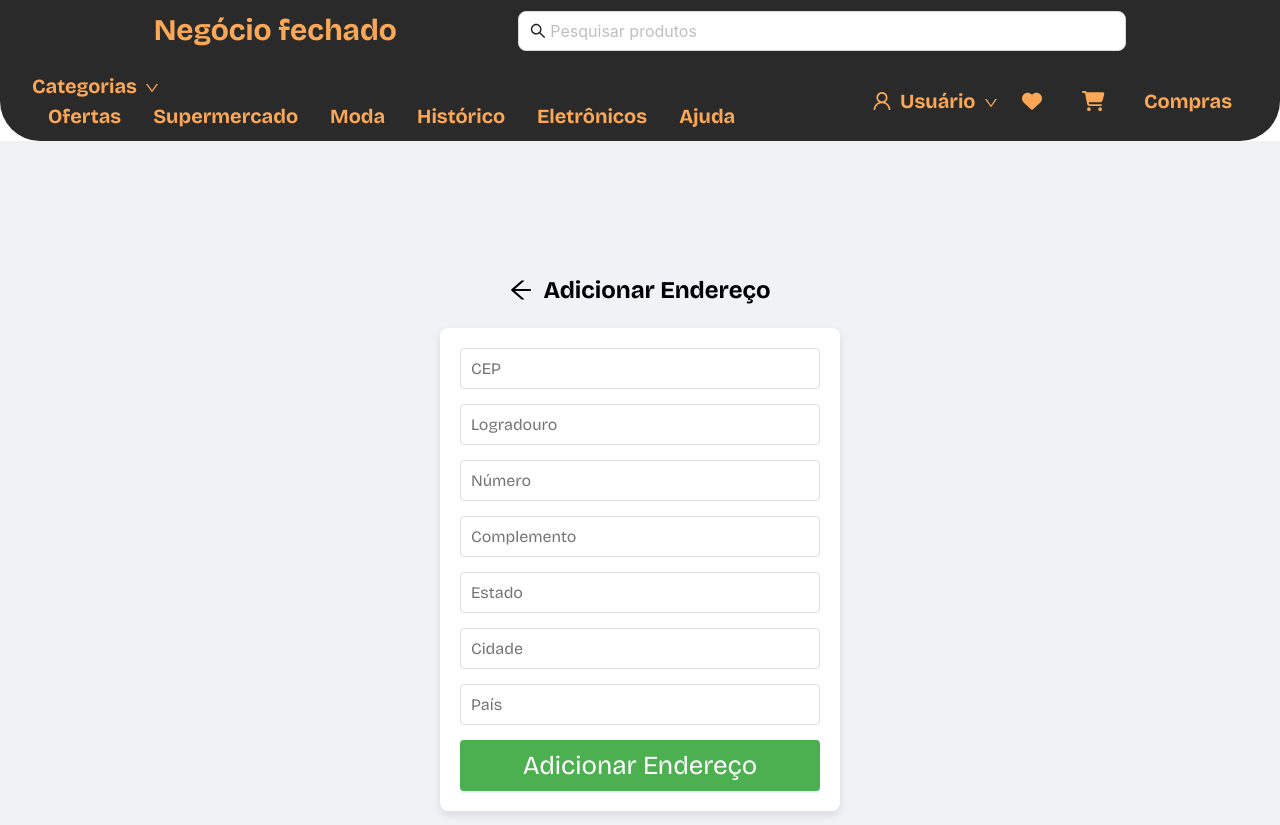
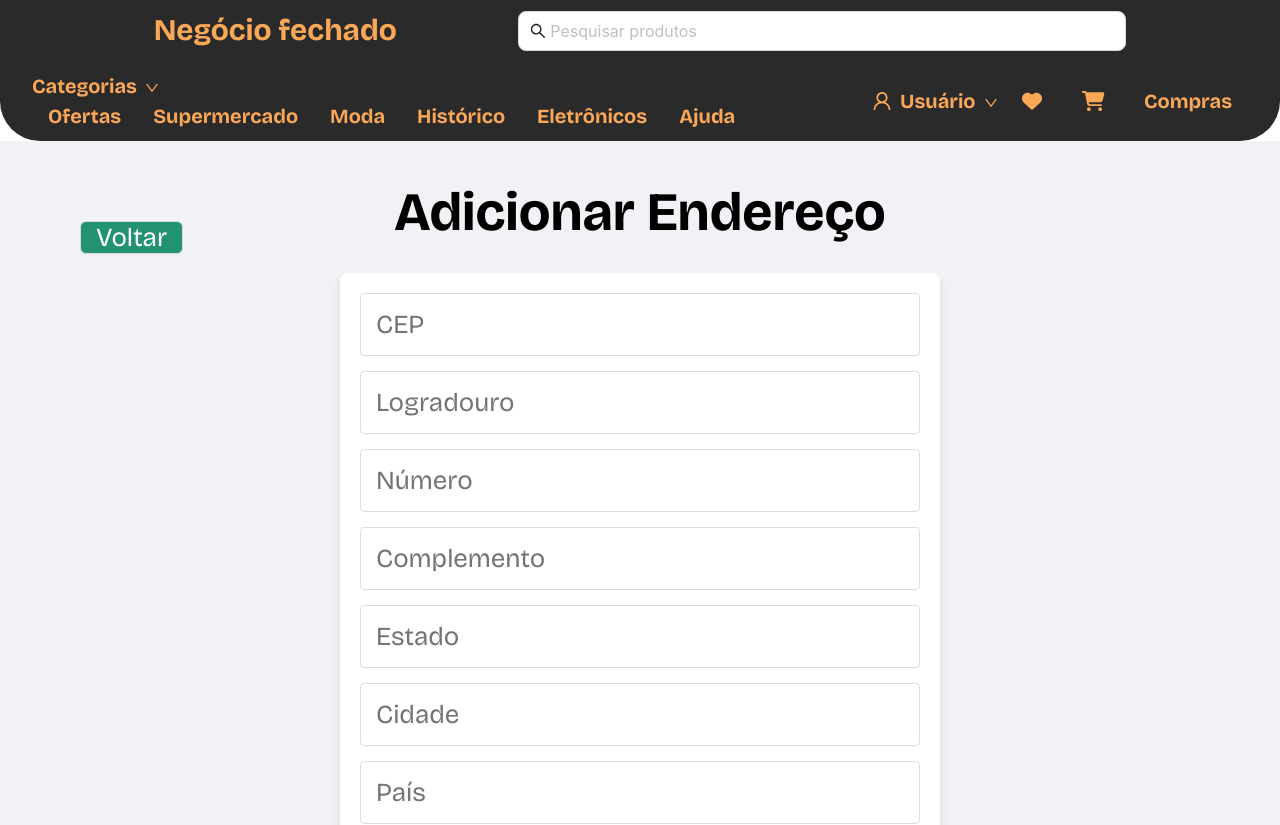
Before and after one commit to Reis567/ecommerce-api, a React (Vite) app in the folder frontend/: page /enderecos/adicionar in a window 1280 px wide. Shown: the top 825 px of the page. Built offline with nearby package versions, Linux system fonts and the light colour scheme.

Commit message:
Feat : backbutton

```diff
--- a/frontend/src/pages/AddEndereco/index.styles.tsx
+++ b/frontend/src/pages/AddEndereco/index.styles.tsx
@@ -2,6 +2,7 @@ import styled from 'styled-components';
 import { Button } from 'antd';
 
 export const Content = styled.div`
+position: relative;
   min-height: 100vh;
   display: flex;
   flex-direction: column;
@@ -12,29 +13,31 @@ export const Content = styled.div`
 
 export const Container = styled.div`
   width: 100%;
-  max-width: 400px;
+  max-width: 600px;
   padding: 20px;
   background-color: #fff;
   box-shadow: 0 4px 8px rgba(0, 0, 0, 0.1);
   border-radius: 8px;
+
 `;
 
 export const Header = styled.h1`
   display: flex;
   align-items: center;
   margin-bottom: 20px;
-  font-size: 24px;
+  font-size: 54px;
 `;
 
 export const Form = styled.form`
   display: flex;
   flex-direction: column;
   gap: 15px;
+
 `;
 
 export const Input = styled.input`
-  padding: 10px;
-  font-size: 16px;
+  padding: 15px;
+  font-size: 26px;
   border: 1px solid #ddd;
   border-radius: 4px;
 `;
@@ -53,3 +56,17 @@ export const AntdButton = styled(Button)`
     background-color: #45a049;
   }
 `;
+
+
+export const BackButton = styled(Button)`
+position: absolute;
+top: 80px;
+left: 80px;
+height: auto;
+font-size: 26px;
+  background-color: #239271;
+  color: white;
+  &:hover {
+    background-color: #1e8266;
+  }
+`;
--- a/frontend/src/pages/AddEndereco/index.tsx
+++ b/frontend/src/pages/AddEndereco/index.tsx
@@ -1,5 +1,5 @@
 import React, { useState } from 'react';
-import { Container, Header, Form, Input, AntdButton, Content } from './index.styles';
+import { Container, Header, Form, Input, AntdButton, Content,BackButton } from './index.styles';
 import { useNavigate } from 'react-router-dom';
 import { ArrowLeftOutlined } from '@ant-design/icons';
 
@@ -12,8 +12,12 @@ const AddAddressPage: React.FC = () => {
   const [city, setCity] = useState('');
   const [country, setCountry] = useState('');
 
+
+
   const navigate = useNavigate();
-
+  const handleBackClick = () => {
+    navigate(-1);
+};
   const handleSubmit = (e: React.FormEvent) => {
     e.preventDefault();
     // Lógica para adicionar o endereço
@@ -28,8 +32,10 @@ const AddAddressPage: React.FC = () => {
 
   return (
     <Content>
+      <BackButton onClick={handleBackClick}>
+        Voltar
+      </BackButton>
       <Header>
-        <ArrowLeftOutlined onClick={() => navigate(-1)} style={{ cursor: 'pointer', marginRight: '10px' }} />
         Adicionar Endereço
       </Header>
       <Container>
```
